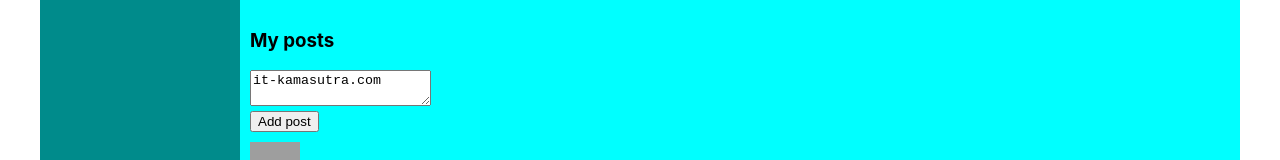
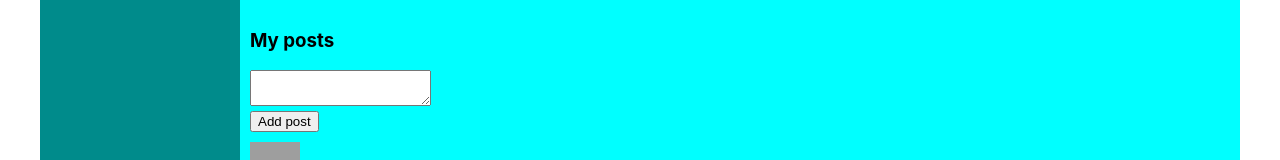
Before and after one commit to svetik-kov/Social_network, a React (Create React App) app: page /profile in a window 1280 px wide. Shown: the part 404-564 px from the top of the page. Built offline with nearby package versions, Linux system fonts and the light colour scheme; grey boxes are pictures that could not be loaded.

Commit message:
lesson 35. callback, subscribe, observer

```diff
--- a/src/index.tsx
+++ b/src/index.tsx
@@ -1,8 +1,21 @@
 import React from 'react';
 import ReactDOM from 'react-dom';
 import './index.css';
-import { rerenderEntireTree } from './render';
-import {state} from "./redux/state";
 
+import {addPost, state, subscribe, updateNewPostText} from "./redux/state";
+import {BrowserRouter} from "react-router-dom";
+import App from "./App";
 
-rerenderEntireTree(state)
+const rerenderEntireTree=()=>{
+    ReactDOM.render(
+        <BrowserRouter>
+            <App state={state}
+                 addPost={addPost}
+                 updateNewPostText={updateNewPostText}
+            />
+        </BrowserRouter>,
+        document.getElementById('root')
+    );
+}
+rerenderEntireTree()
+subscribe(rerenderEntireTree)
--- a/src/redux/state.ts
+++ b/src/redux/state.ts
@@ -1,4 +1,4 @@
-import {rerenderEntireTree} from "../render";
+
 
 export type PostsType={
     id:number
@@ -26,7 +26,9 @@ export type messagesPageType={
      profilePage:profilePageType
      dialogsPage:messagesPageType
 }
-
+let rerenderEntireTree=()=>{
+    console.log('State changed')
+}
 export const state:StateType={
     profilePage:{
         posts:[
@@ -34,7 +36,7 @@ export const state:StateType={
             {id:2, message:'It is my first message.', likeCounter:10},
             {id:3, message:'It is nice!', likeCounter:150},
         ],
-        newPostText:'it-kamasutra.com'
+        newPostText:''
 
     },
     dialogsPage:{
@@ -62,9 +64,12 @@ export const addPost=()=>{
     }
     state.profilePage.posts.push(newPost)
     state.profilePage.newPostText=''
-    rerenderEntireTree(state)
+    rerenderEntireTree()
 }
 export const updateNewPostText=(newText:string)=>{
     state.profilePage.newPostText=newText
-    rerenderEntireTree(state)
+    rerenderEntireTree()
 }
+export const subscribe=(observer:()=>void)=>{
+    rerenderEntireTree=observer
+}
--- a/src/render.tsx
+++ /dev/null
@@ -1,19 +0,0 @@
-import React from 'react';
-import ReactDOM from 'react-dom';
-import './index.css';
-import App from './App';
-import {addPost, StateType, updateNewPostText} from "./redux/state";
-import {BrowserRouter} from "react-router-dom";
-
-
-export const rerenderEntireTree=(state:StateType)=>{
-    ReactDOM.render(
-        <BrowserRouter>
-            <App state={state}
-                 addPost={addPost}
-                 updateNewPostText={updateNewPostText}
-            />
-        </BrowserRouter>,
-        document.getElementById('root')
-    );
-}
```
